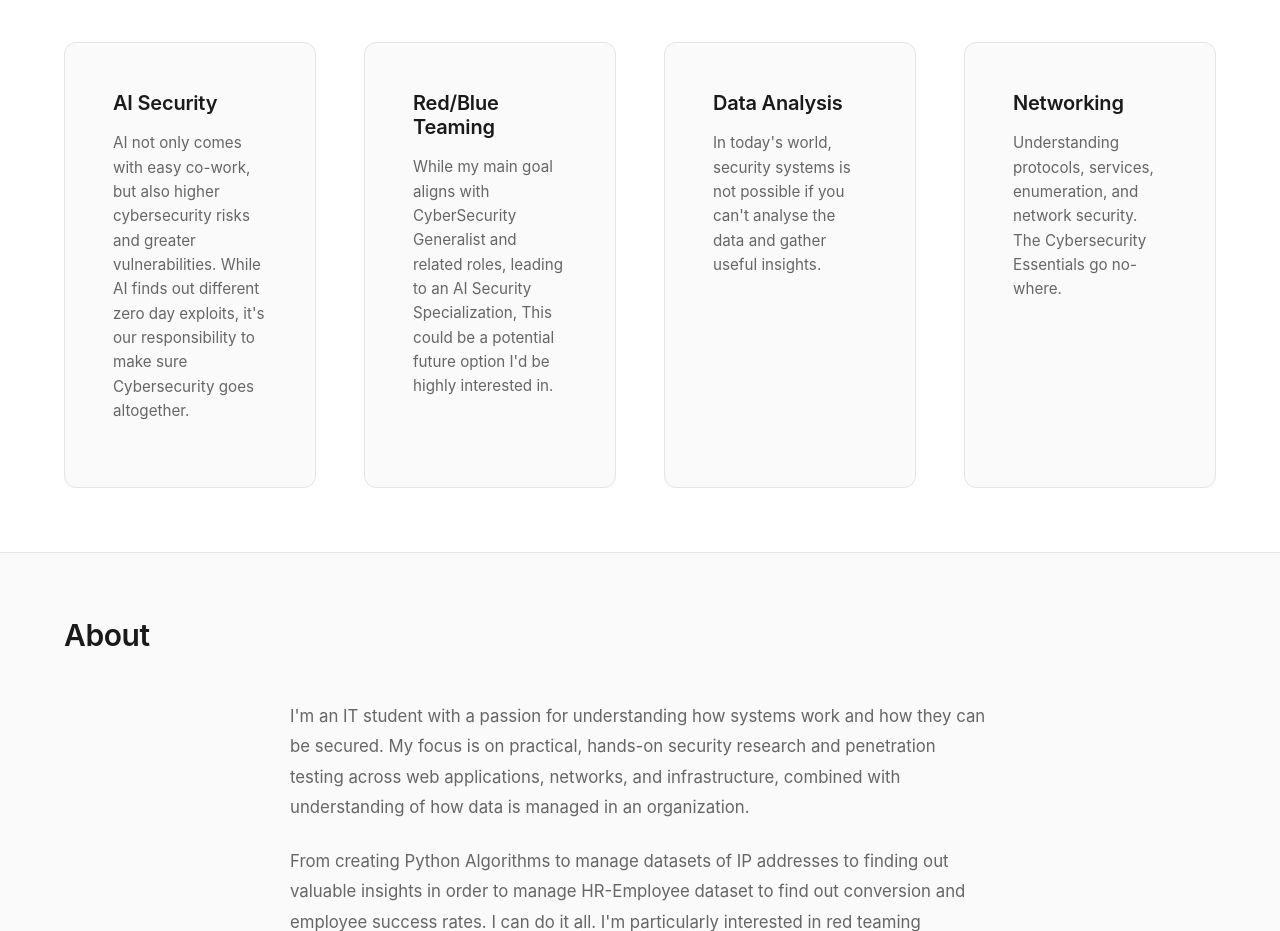
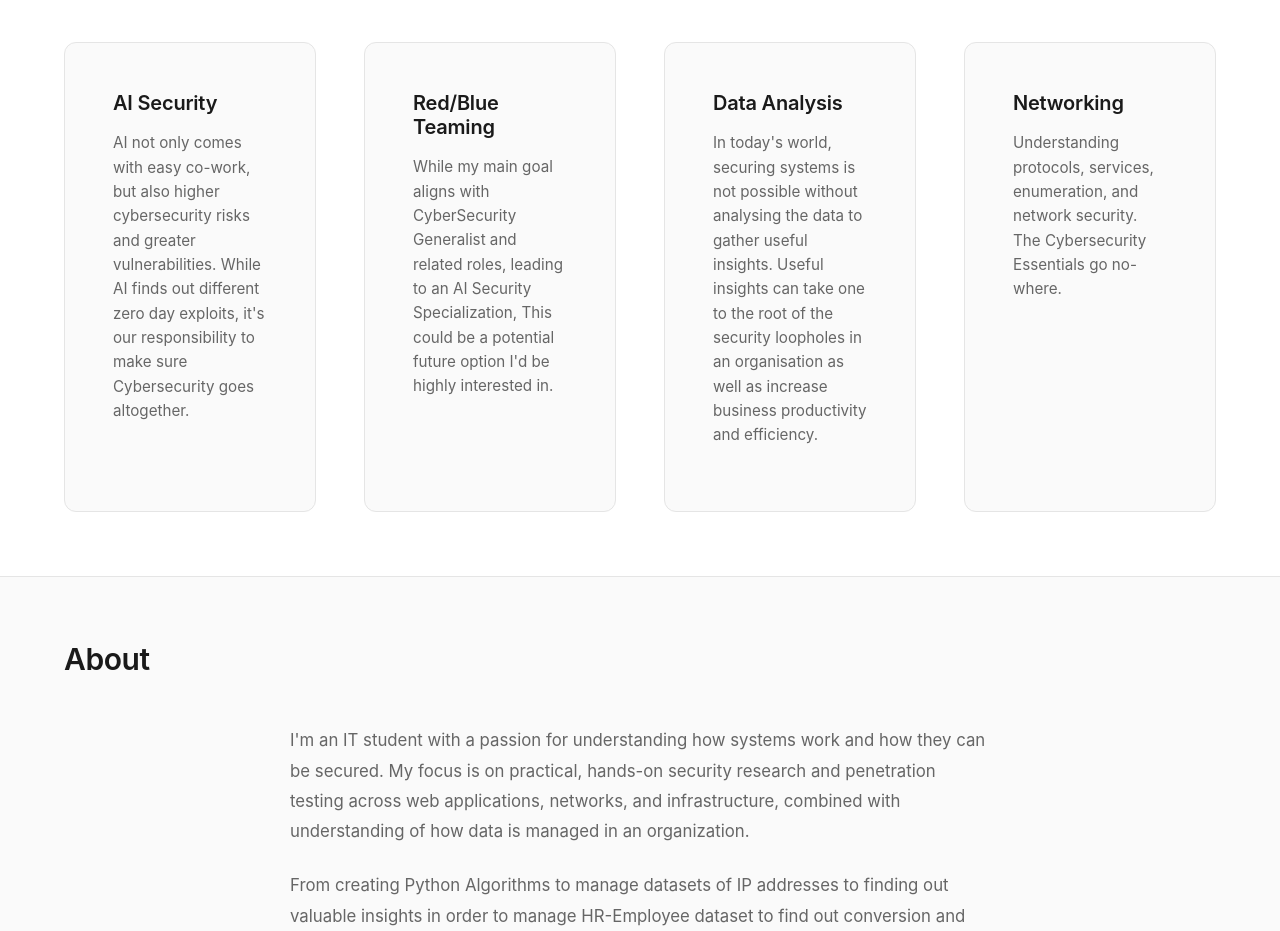
Before and after one commit to dhruv-atwork/portfolio, a plain HTML site: page index.html in a window 1280 px wide. Shown: the part 1160-2091 px from the top of the page. Drawn offline with Linux system fonts and the light colour scheme.

Commit message:
Update index.html

```diff
--- a/index.html
+++ b/index.html
@@ -98,7 +98,7 @@ Alongside cybersecurity, I work with data analytics to explore datasets, identif
                     </div>
                     <div class="summary-card">
                         <h3>Data Analysis</h3>
-                        <p>In today's world, security systems is not possible if you can't analyse the data and gather useful insights.</p>
+                        <p>In today's world, securing systems is not possible without analysing the data to gather useful insights. Useful insights can take one to the root of the security loopholes in an organisation as well as increase business productivity and efficiency.</p>
                     </div>
                     <div class="summary-card">
                         <h3>Networking</h3>
```
